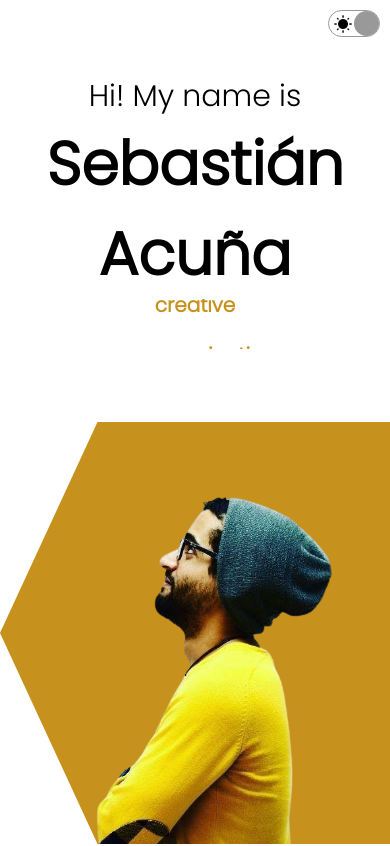
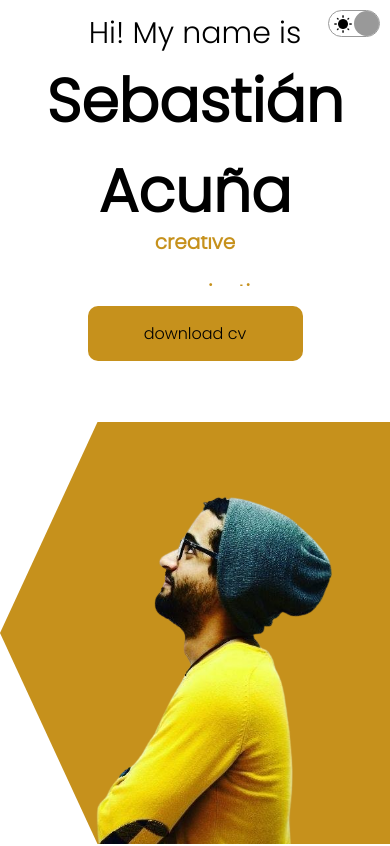
Before and after one commit to sebastianacunam/portfolio, a React (Create React App) app: page / in a window 390 px wide. Shown: the top 846 px of the page. Built offline with nearby package versions, Linux system fonts and the light colour scheme.

Commit message:
download cv

```diff
--- a/src/components/intro/intro.css
+++ b/src/components/intro/intro.css
@@ -84,6 +84,22 @@
     right: 0;
 }
 
+.i-btn{
+    margin-bottom: 50px;
+    border: none;
+    padding: 15px;
+    background-color: rgb(198,145,28);
+    color: black;
+    font-weight: 500;
+    cursor: pointer;
+    border-radius: 10px 10px 10px 10px;
+    text-decoration: none;
+    width: 13%;
+    display: flex;
+    justify-content: center;
+    align-items: center;
+}
+
 @media screen and (max-width: 480px){
     .i{
         flex-direction: column;
@@ -107,4 +123,20 @@
     .i-desc{
         display: none;
     }
+
+    .i-btn{
+        margin-top: 20px;
+        border: none;
+        padding: 15px;
+        background-color: rgb(198,145,28);
+        color: black;
+        font-weight: 500;
+        cursor: pointer;
+        border-radius: 10px 10px 10px 10px;
+        text-decoration: none;
+        width: 50%;
+        display: flex;
+        justify-content: center;
+        align-items: center;
+    }
 }
--- a/src/components/intro/intro.jsx
+++ b/src/components/intro/intro.jsx
@@ -1,6 +1,7 @@
 import React from 'react'
 import './intro.css'
 import sebas from '../../img/Sebas-removebg.png'
+import cv from '../../utils/cv.pdf'
 
 const Intro = () => {
   return (
@@ -25,7 +26,10 @@ const Intro = () => {
                         with my co-workers and I am very good at communication!
                         I'm also, always, willing to learn new technologies.
                     </h4>
+
+                    {/* <a href="documento.pdf" download="mi-archivo.pdf">Descargar</a> */}
                 </div>
+                    <a className="i-btn" href={cv} download> download cv</a>
             </div>
         </div>
         {/* this will let me remind the separation between the left and right side */}
--- a/src/components/productList/productList.jsx
+++ b/src/components/productList/productList.jsx
@@ -13,6 +13,7 @@ const ProductList = () => {
             </p>
         </div>
         <div className="pl-list">
+          {console.log(products)}
         {products.map(p=>(
             <Product img={p.img} link={p.link} key={p.id}/>
         ))}
```
Also changed, not shown: 1 other file (tests, documents, lock files or other folders). Lines whose indentation alone changed are shown as unchanged.
